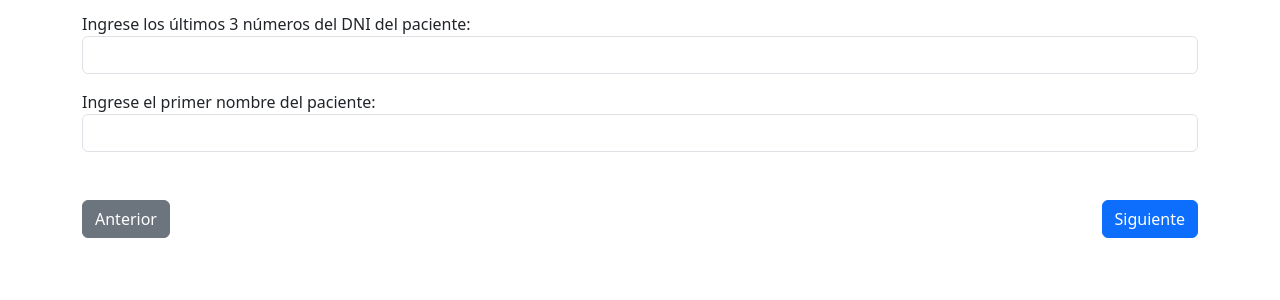
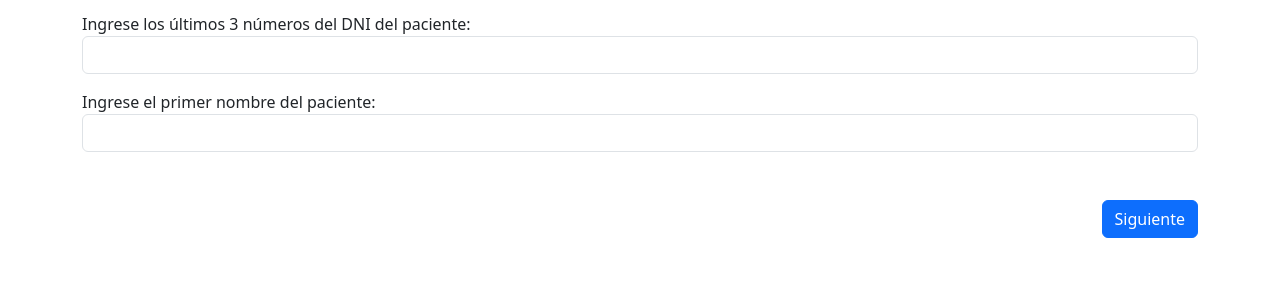
Before and after one commit to luirro777/salud-con-voz, a Django app: page /cpqol/?seccion=0 in a window 1280 px wide. Shown: the part 262-562 px from the top of the page. Run offline with Django 5.2, Linux system fonts and the light colour scheme; the visitor is signed in with stand-in values (Sample User, id 1).

Commit message:
anterior

```diff
--- a/app/templates/core/formulario.html
+++ b/app/templates/core/formulario.html
@@ -13,8 +13,7 @@
         {{ form.as_p }}
 
         <div class="d-flex justify-content-between my-5">
-
-            <a href="{% url 'cpqol' %}?seccion={{seccion.anterior}}&codigo={{cpqol.codigo}}" class="btn btn-secondary">Anterior</a>
+            {% if seccion.anterior %}<a href="{% url 'cpqol' %}?seccion={{seccion.anterior}}&codigo={{cpqol.codigo}}" class="btn btn-secondary">Anterior</a>{% else %}<div></div>{% endif %}
             <button type="submit" class="btn btn-primary">{% if seccion.numero == 11 %}Enviar{% else %}Siguiente{% endif %}</button>
         </div>
     </form>
```
